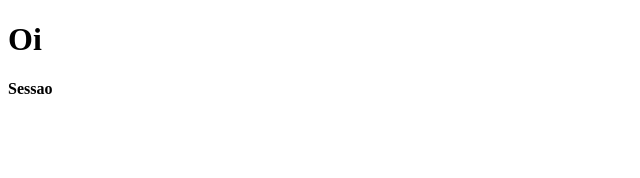
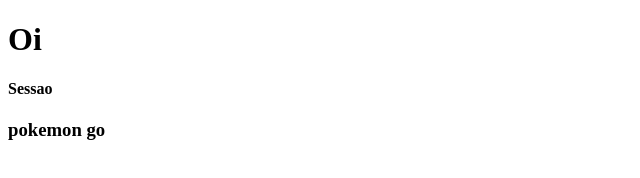
Before and after one commit to andre-bonfatti-movile/git-test-project, a plain HTML site: page index.html in a window 1280 px wide. Shown: the whole page, without its empty margins (0-640 px from the left). Drawn offline with Linux system fonts and the light colour scheme.

Commit message:
ädd pokemon go text

```diff
--- a/index.html
+++ b/index.html
@@ -10,5 +10,6 @@
 <body>
   <h1>Oi</h1>
   <h4>Sessao</h4>
+	<h3>pokemon go</h3>
 </body>
 </html>
```
